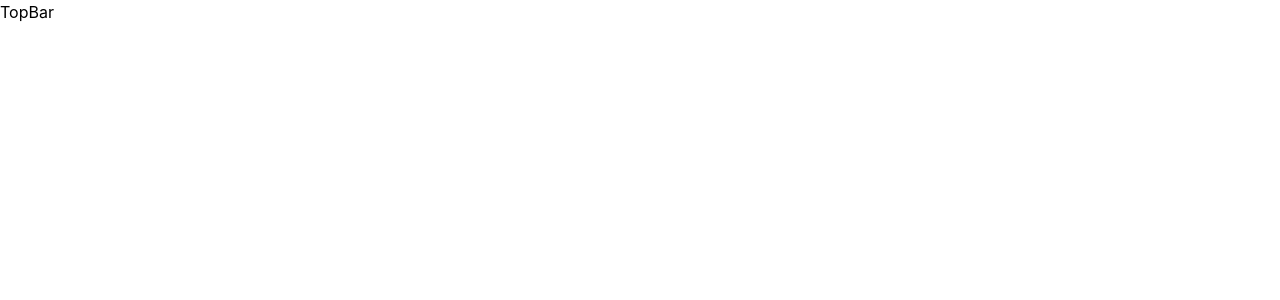
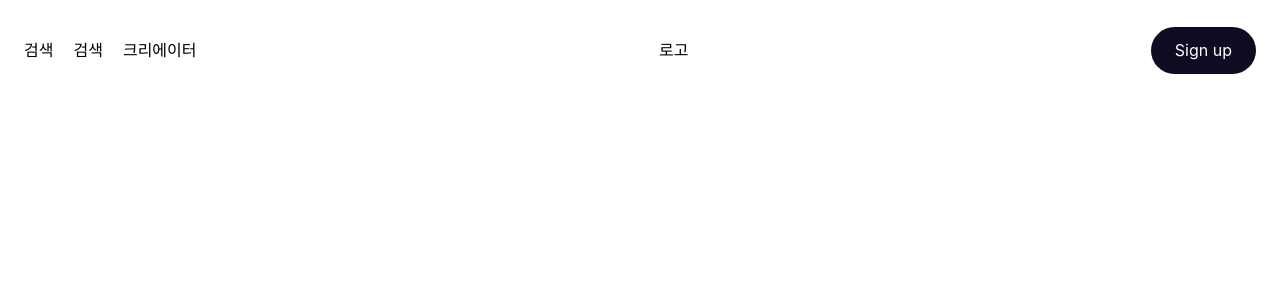
Before and after one commit to sae1013/youtubeng, a React (Create React App) app: page / in a window 1280 px wide. Shown: the top 300 px of the page. Built offline with nearby package versions, Linux system fonts and the light colour scheme.

Commit message:
Set react router

```diff
--- a/package.json
+++ b/package.json
@@ -15,7 +15,7 @@
     "@types/styled-components": "^5.1.34",
     "react": "^18.3.1",
     "react-dom": "^18.3.1",
-    "react-router-dom": "^6.23.0",
+    "react-router-dom": "v6",
     "react-scripts": "5.0.1",
     "sass": "^1.76.0",
     "styled-components": "^6.1.8",
--- a/src/components/Button.module.scss
+++ /dev/null
@@ -1,3 +0,0 @@
-.topbar__root {
-  height: 10rem;
-}
--- a/src/components/Button.tsx
+++ b/src/components/Button.tsx
@@ -9,16 +9,17 @@ interface ButtonProps extends ButtonHTMLAttributes<HTMLButtonElement> {
 }
 
 const StyledButton = styled.button<Partial<ButtonProps>>`
-  background-color: ${(props) => props.theme.color.black};
+  background-color: ${(props) => props.theme.color['black-500']};
   box-sizing: border-box;
-  border-radius: ${(props) => (props.shape === 'round' ? '2rem' : '.25rem')};
+  border-radius: ${(props) => (props.shape === 'round' ? '5rem' : '2rem')};
   cursor: pointer;
   border: none;
   color: white;
+  padding: 0 2.4rem;
 
   transition: all 0.2s ease;
   &:hover {
-    background-color: ${(props) => props.theme.color.hover_black};
+    background-color: ${(props) => props.theme.color['grey-500']};
     &:not(:disabled) {
       box-shadow: 0px 2px 4px -1px rgba(0, 0, 0, 0.2), 0px 4px 5px 0px rgba(0, 0, 0, 0.14),
         0px 1px 10px 0px rgba(0, 0, 0, 0.12);
--- /dev/null
+++ b/src/components/TopBar.module.scss
@@ -0,0 +1,19 @@
+.topbar {
+  height: 10rem;
+  padding: 0 2.4rem;
+  display: flex;
+  align-items: center;
+  justify-content: space-between;
+  &__menu {
+    display: flex;
+    gap: 2rem;
+    > .li {
+    }
+  }
+
+  &__logo {
+  }
+
+  &__user {
+  }
+}
--- a/src/components/TopBar.tsx
+++ b/src/components/TopBar.tsx
@@ -1,8 +1,30 @@
 import React from 'react';
-import styles from './Button.module.scss';
+import styles from './TopBar.module.scss';
+import Button from './Button';
 
 function TopBar() {
-  return <div className={styles.topbar__root}>TopBar</div>;
+  const handleSignupBtn = () => {};
+  return (
+    <div className={styles.topbar}>
+      <ul className={styles.topbar__menu}>
+        <li>검색</li>
+        <li>검색</li>
+        <li>크리에이터</li>
+      </ul>
+      <div className={styles.topbar__logo}>로고</div>
+      <div className={styles.topbar__user}>
+        <Button shape='round' onClick={handleSignupBtn}>
+          <p
+            style={{
+              lineHeight: '4.7rem',
+              fontStyle: 'bold',
+            }}>
+            Sign up
+          </p>
+        </Button>
+      </div>
+    </div>
+  );
 }
 
 export default TopBar;
--- a/src/index.tsx
+++ b/src/index.tsx
@@ -3,11 +3,24 @@ import ReactDOM from 'react-dom/client';
 import './index.css';
 import reportWebVitals from './reportWebVitals';
 import App from './App';
+import { ThemeProvider } from 'styled-components';
+import lightTheme from './theme/light_theme';
+import { createBrowserRouter, RouterProvider } from 'react-router-dom';
 
 const root = ReactDOM.createRoot(document.getElementById('root') as HTMLElement);
+
+const router = createBrowserRouter([
+  {
+    path: '/',
+    element: <App></App>,
+  },
+]);
+
 root.render(
   <React.StrictMode>
-    <App />
+    <ThemeProvider theme={lightTheme}>
+      <RouterProvider router={router}></RouterProvider>
+    </ThemeProvider>
   </React.StrictMode>,
 );
 reportWebVitals();
--- a/src/theme/light_theme.ts
+++ b/src/theme/light_theme.ts
@@ -1,9 +1,9 @@
 const color = {
-  'bg-primary': '#f8f7f4',
-  blue: '',
-  grey: '',
+  bg: {
+    primary: '#f8f7f4',
+  },
   'black-500': '#0d0c22',
-  hover_black: '#565564',
+  'grey-500': '#565564',
 };
 const windowSize = {
   small: 'screen and (max-width: "600px")',
```
Also changed, not shown: 1 other file (tests, documents, lock files or other folders).
